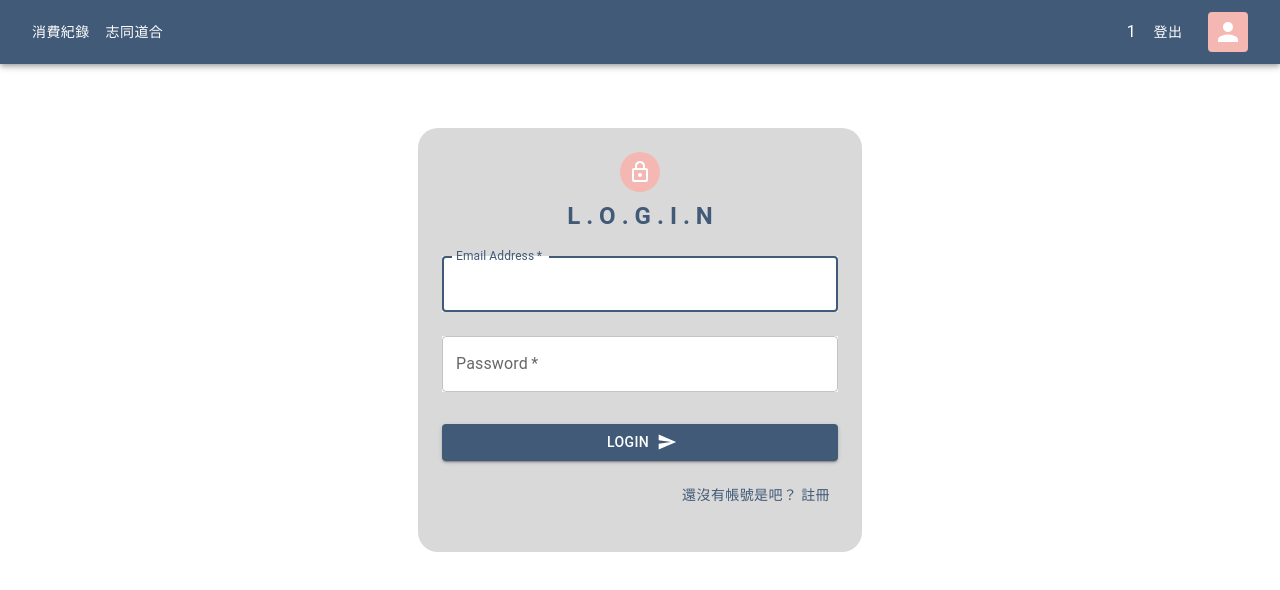
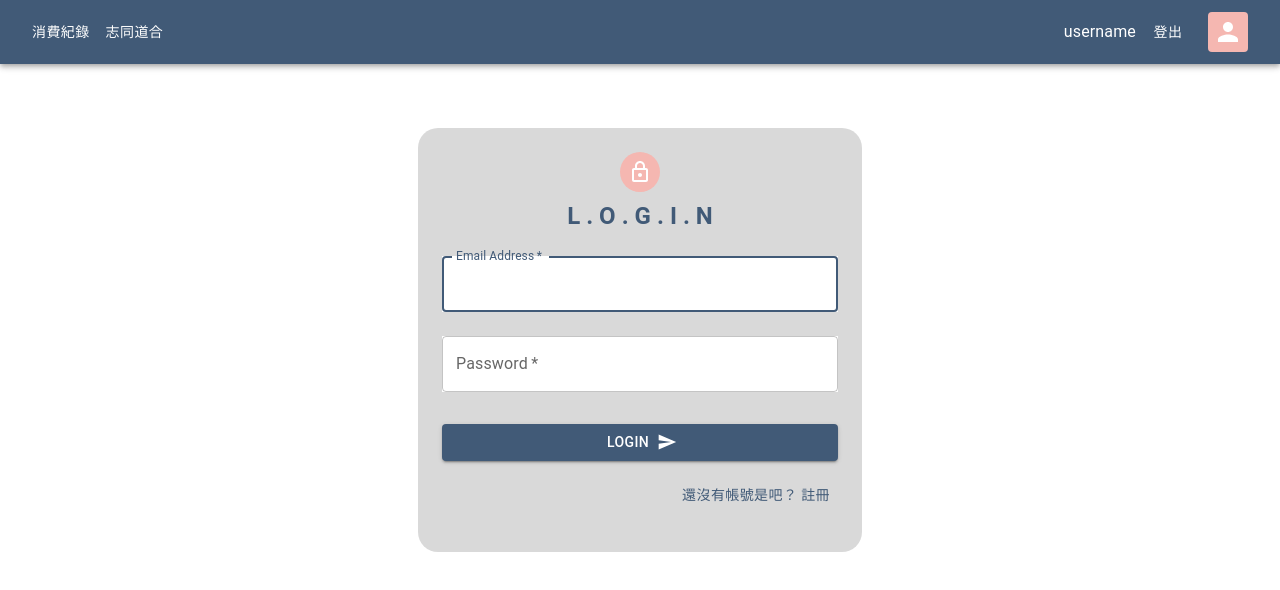
Before and after one commit to cydaf/accounting_manager, a React (Create React App) app in the folder frontend/: page /SignIn in a window 1280 px wide. Shown: the top 590 px of the page. Built offline with nearby package versions, Linux system fonts and the light colour scheme; no server answers.

Commit message:
use fixed data to get username

```diff
--- a/frontend/src/account/AuthContext.js
+++ b/frontend/src/account/AuthContext.js
@@ -31,6 +31,7 @@ async function fetchData() {
   try {
     //  userID = await axios.get("/user/id");
     userID = 1;
+    console.log(userID);
 
   } catch (e) {
     console.log("確定有使用者嗎");
--- a/frontend/src/component/AppMenu.js
+++ b/frontend/src/component/AppMenu.js
@@ -18,7 +18,7 @@ import {
 } from "@mui/material";
 
 export default function AppMenu() {
-  const [username, setUsername] = useState(ID.userID);
+  const [username, setUsername] = useState("username");
   const [account, setAccount] = useState("使用者帳號");
   const authContext = useContext(AuthContext);
   //登出
@@ -27,7 +27,7 @@ export default function AppMenu() {
   };
   useEffect(() => {
     async function fetchData () {
-      const user = await axios.get('/user/1');
+      const user = await axios.get('/user/13');
       //userID
       console.log(ID.userID)
       console.log(user.data);
```
